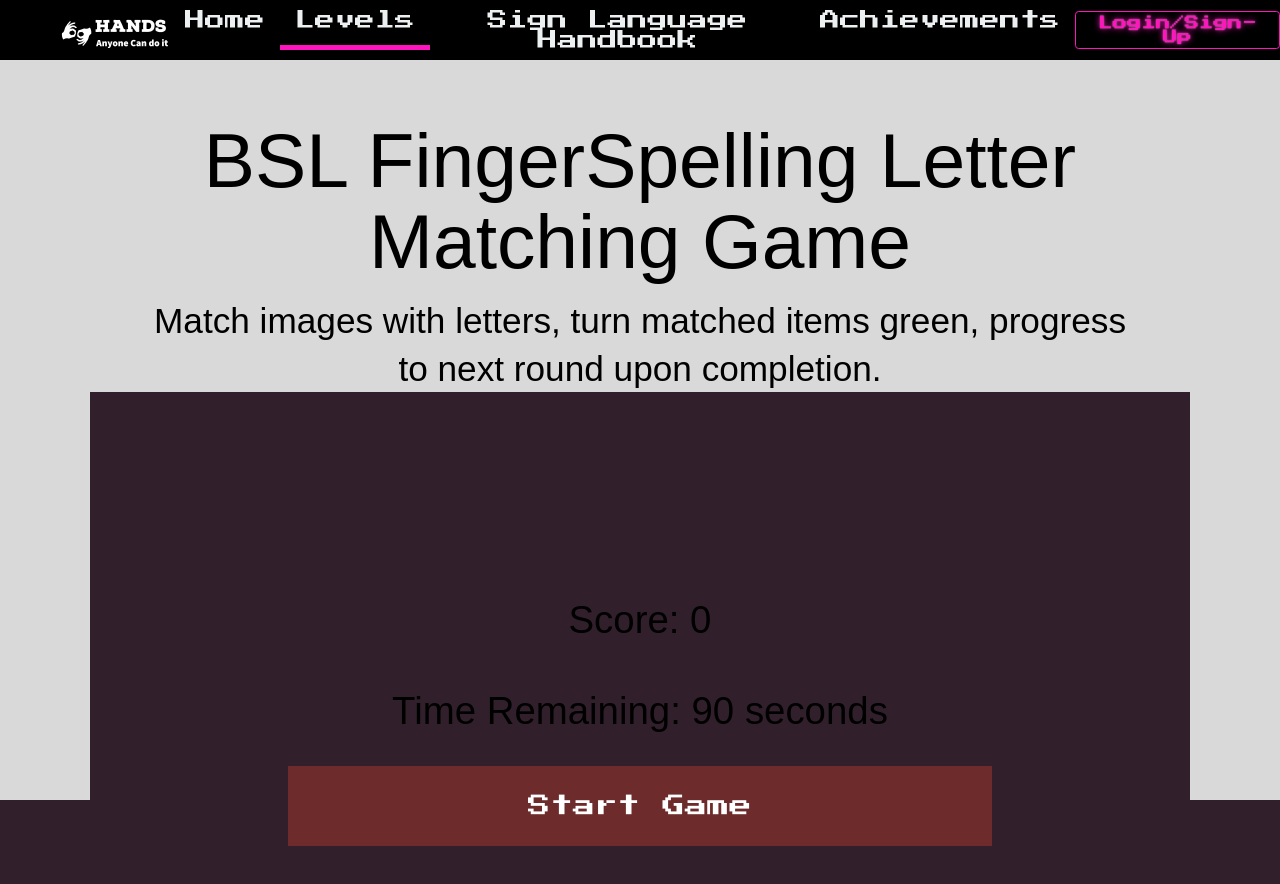
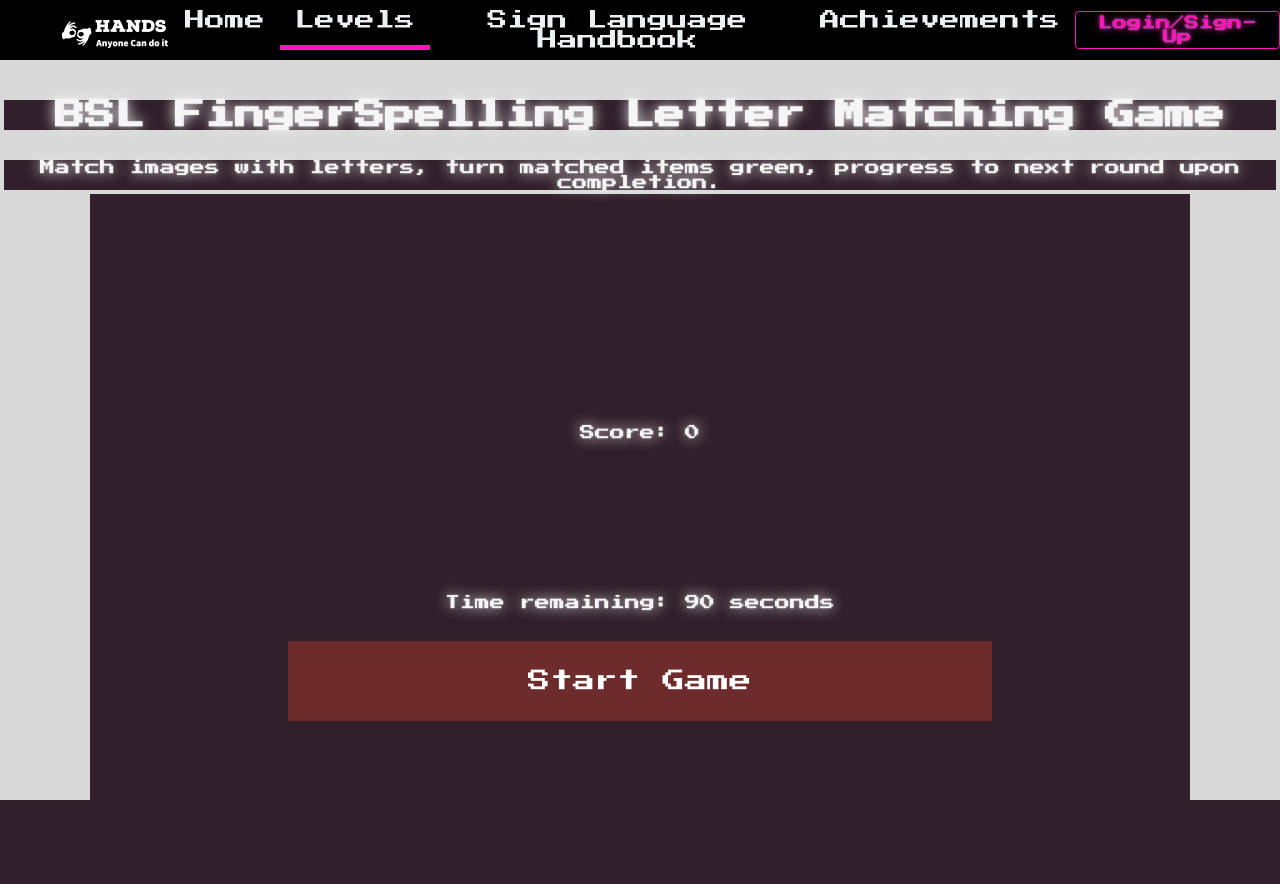
Before and after one commit to Omicron69/BritishFingerSpellingAI, a website: page View/level1.html in a window 1280 px wide. Drawn offline with Linux system fonts and the light colour scheme; a web font is replaced by a local one.

Commit message:
Revert Level 1 HTML changes

```diff
--- a/View/level1.html
+++ b/View/level1.html
@@ -29,18 +29,20 @@
         <a class="btm" href="../View/login.html"><button class="login">Login/Sign-Up</button></a>
     </div>
 
-    <div class="hero-text">
+    <div class="Welcome-text">
         <h1>BSL FingerSpelling Letter Matching Game</h1>
+        <br>
+        <br>
         <p>Match images with letters, turn matched items green, progress to next round upon completion.</p>
     </div>
 
     <div class="container">
-        <div class="status-text" id="score">Score: 0</div>
+        <div class= 'Welcome-text' id="score">Score: 0</div>
         <div class="game-board" id="game-board">
             <div class="left-side" id="left-side"></div>
             <div class="right-side" id="right-side"></div>
         </div>
-        <div class="status-text timer-text" id="timer">Time Remaining: 90 seconds</div>
+        <div class="Welcome-text" id="timer">Time remaining: 90 seconds</div>
         <button class="btn" id="start-button">Start Game</button>
     </div>
     <script src="../Controller/navbar-menu.js"></script>
```
